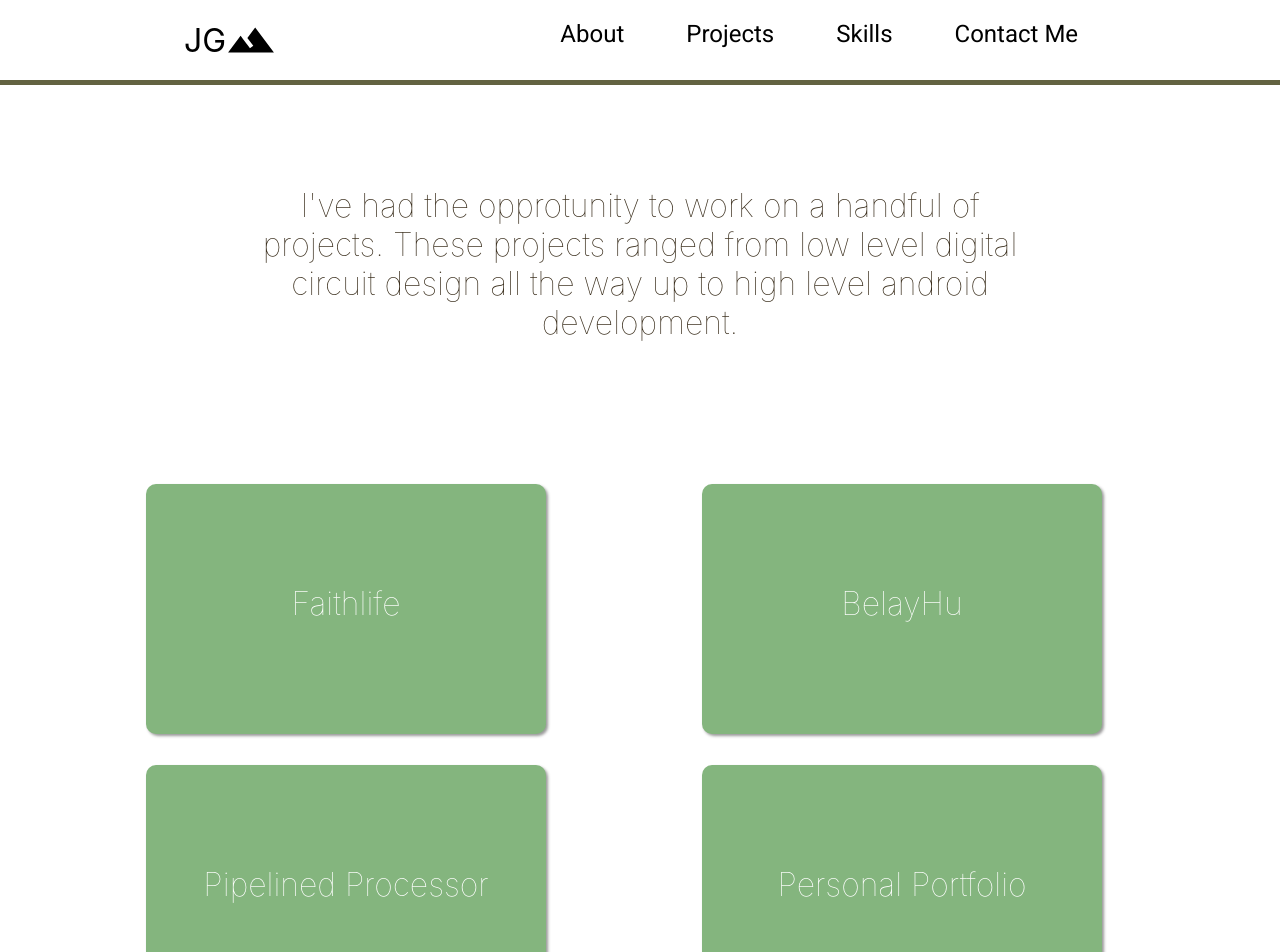
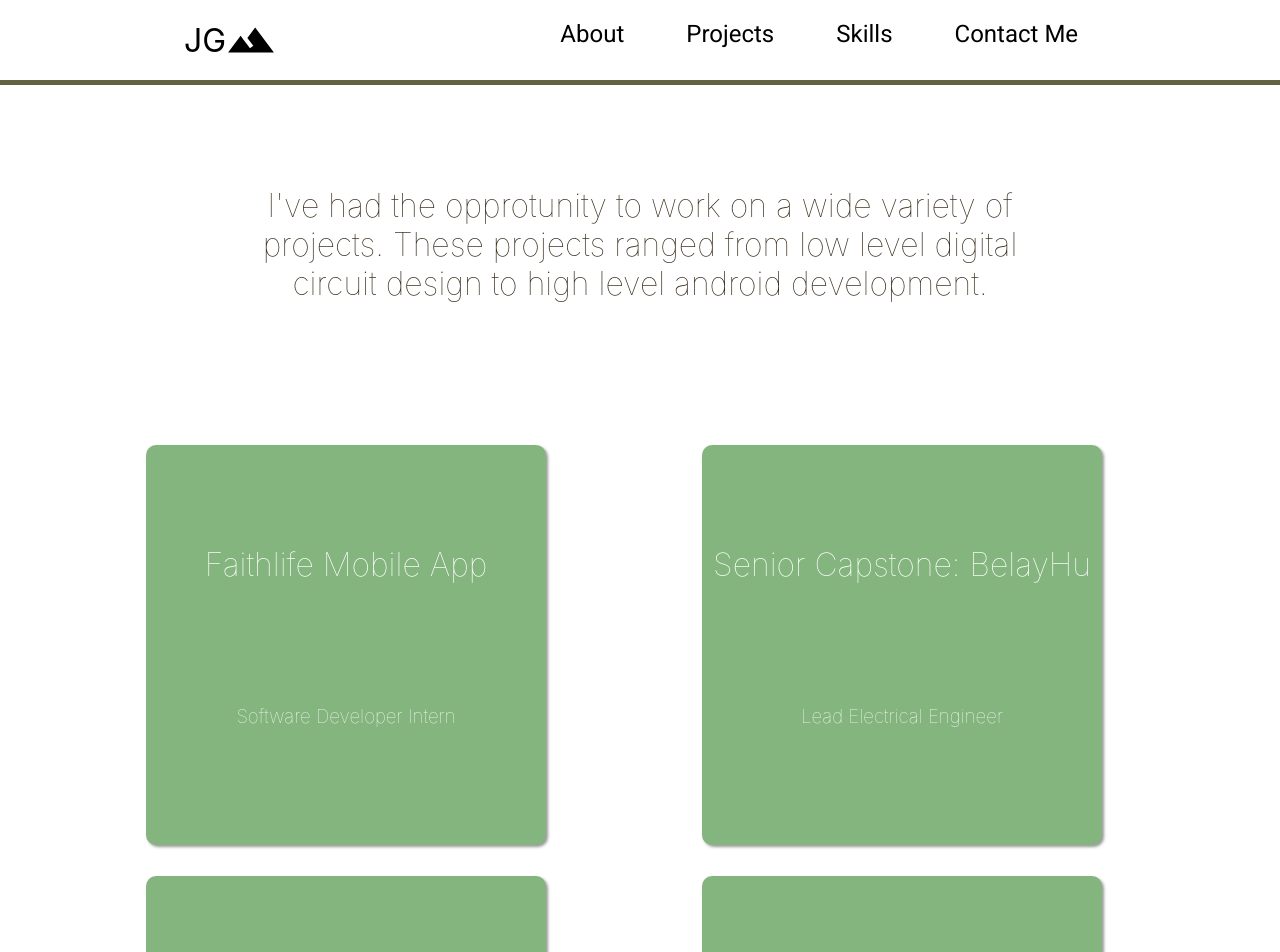
Before and after one commit to jacobg826/Jacob-Gervais-Website, a React (Create React App) app: page /projects in a window 1280 px wide. Shown: the top 952 px of the page. Built offline with nearby package versions, Linux system fonts and the light colour scheme.

Commit message:
Update resume projects descriptions

```diff
--- a/src/Components/About.js
+++ b/src/Components/About.js
@@ -9,18 +9,17 @@ function About () {
             <div>
                 <h1 className='about-text'>
                     I am a recent graduate from the University of Washington with
-                    a degree in Electrical and Computer Engineering
+                    a degree in Electrical and Computer Engineering.
                 </h1>
 
                 <h1 className='about-text'>
-                    I am seeking a career at a company that fosters learning and growth
-                    so I can continue to improve my skills as an engineer. I hope to work on
-                    interesting projects with motivated and skilled peers
+                    I am skilled in Android mobile app development from my professional experience at Faithlife.
+                    I am proficient as an embedded system engineer due to coursework and projects I have pursued.
                 </h1>
 
                 <h1 className='about-text'>
-                    When I'm not working on code you can find me somewhere in the woods of the Pacific
-                    Northwest. I love mountain biking, hiking, trail running, and rock climbing.
+                    I am seeking employment at a company where I can continue to learn
+                    and grow my skills as an engineer.
                 </h1>
             </div>
             <img src={MarleyAndMe} className ="marley-and-me" />
--- a/src/Components/Projects.css
+++ b/src/Components/Projects.css
@@ -32,7 +32,7 @@
 
 .flip-front {
     width: 400px;
-    height: 250px;
+    height: 400px;
     box-sizing: border-box;
     border-radius: 10px;
     box-shadow: 2px 2px 3px #999;
@@ -46,7 +46,7 @@
 
 .flip-back {
     width: 400px;
-    height: 250px;
+    height: 400px;
     box-sizing: border-box;
     border-radius: 10px;
     box-shadow: 2px 2px 3px #999;
--- a/src/Components/Projects.js
+++ b/src/Components/Projects.js
@@ -20,51 +20,74 @@ function Projects () {
             <div>
                 <div className="project-layout">
                     <h1 className="projects-text" >
-                    I've had the opprotunity to work on a handful of projects. These projects ranged
-                    from low level digital circuit design all the way up to high level android development.
+                    I've had the opprotunity to work on a wide variety of projects. These projects ranged
+                    from low level digital circuit design to high level android development.
                     </h1>
                 </div>
                 <div className="project-grid">
 
                 <ReactCardFlip isFlipped={FaithlifeClick} flipDirection="vertical">
                     <div className="flip-front" onClick={handleFaithlife}>
-                        <h1 className = "flip-text"> Faithlife</h1>
+                        <h1 className = "flip-text"> Faithlife Mobile App</h1>
+                        <h3 className = "flip-text">Software Developer Intern</h3>
                     </div>
 
                     <div className="flip-back" onClick={handleFaithlife}>
                         <h2 className="flip-back-text"> Software Developer intern</h2>
-                        <h3 className="flip-back-text"> Worked on a remote team on the Android mobile app.</h3>
-                        <h3 className="flip-back-text">
-                            Used Kotlin to develop features on the app such as:
-                            adaptive text responses, user directory, various bugs
-                        </h3>
+                        <h4 className="flip-back-text">
+                            Worked on a remote team to create an android mobile app for
+                            Faithlife’s social media product that allows members of churches to interact with each other.
+                        </h4>
+                        <h4 className="flip-back-text">
+                            Authored high quality Kotlin and XML code for various features of the app while participating
+                            in daily Scrum meetings and communicating across teams to designers and web developers.
+                        </h4>
+                        <h4 className="flip-back-text">
+                        Delivered impactful features to the mobile app such as automated message suggestions by utilizing
+                        on device ML, and a directory feature to search and contact members of your church.
+                        </h4>
+
                     </div>
                 </ReactCardFlip>
 
                 <ReactCardFlip isFlipped={BelayHuClick} flipDirection="vertical">
                     <div className="flip-front" onClick={handleBelayHu}>
-                        <h1 className = "flip-text"> BelayHu</h1>
+                        <h1 className = "flip-text"> Senior Capstone: BelayHu</h1>
+                        <h3 className = "flip-text">Lead Electrical Engineer</h3>
                     </div>
 
                     <div className="flip-back" onClick={handleBelayHu}>
                         <h2 className="flip-back-text"> Lead Embedded System Engineer</h2>
-                        <h3 className="flip-back-text"> Developed a robotic climbing belay system using 2 microcontrollers.</h3>
-                        <h3 className="flip-back-text">
-                            Used Python and C for the respective microcontrollers. Used UART, I2C, and SPI in the design.
-                        </h3>
+                        <h4 className="flip-back-text">
+                            Led a small remote team of 5 engineers to develop an automated rock climbing belay system
+                            that allows climbers to ascend walls without a human belayer.
+
+                        </h4>
+                        <h4 className="flip-back-text">
+                            Served as the team lead by planning milestones, managing time, and assigning tasks; while solving
+                            difficult and ambiguous problems, and navigating unforeseen roadblocks.
+                        </h4>
+                        <h4 className="flip-back-text">
+                            Completed a prototype design of the belay system on schedule by implementing Python and C
+                            code and utilizing embedded system technologies such as UART, I2C, SPI, and ADCs.
+                        </h4>
                     </div>
                 </ReactCardFlip>
 
                 <ReactCardFlip isFlipped={procClick} flipDirection="vertical">
                     <div className="flip-front" onClick={handleProc}>
-                        <h1 className = "flip-text"> Pipelined Processor</h1>
+                        <h1 className = "flip-text"> SEAL</h1>
+                        <h3 className = "flip-text">Electrical Engineer</h3>
                     </div>
 
                     <div className="flip-back" onClick={handleProc}>
-                        <h2 className="flip-back-text"> Computer Architect</h2>
-                        <h3 className="flip-back-text"> Developed a pipelined processor using SystemVerilog.</h3>
+                        <h2 className="flip-back-text">Electrical Engineer</h2>
                         <h3 className="flip-back-text">
-                            Simulated running assembly code on the processor.
+                            Collaborated on the AeroSpec project
+                            to help create a fully modular real-time air quality sensor system by prototyping and manufacturing PCBs.
+                        </h3>
+                        <h3 className="flip-back-text">
+                            Conducted research to minimize the size of the PCB and communicated progress at weekly team meetings.
                         </h3>
                     </div>
                 </ReactCardFlip>
@@ -72,13 +95,17 @@ function Projects () {
                 <ReactCardFlip isFlipped={portClick} flipDirection="vertical">
                     <div className="flip-front" onClick={handlePort}>
                         <h1 className = "flip-text"> Personal Portfolio</h1>
+                        <h3 className = "flip-text">Software Engineer</h3>
                     </div>
 
                     <div className="flip-back" onClick={handlePort}>
                         <h2 className="flip-back-text"> Software Engineer</h2>
-                        <h3 className="flip-back-text"> Designed this website right here!</h3>
                         <h3 className="flip-back-text">
-                            Used ReactJS, HTML, and CSS to make this nice looking website.
+                            Designed and implemented this website to create a platform to display
+                            my work experience as an engineer.
+                        </h3>
+                        <h3 className="flip-back-text">
+                            Utilized ReactJS, HTML, and CSS to create a clean and professional looking website.
                         </h3>
                     </div>
                 </ReactCardFlip>
```
